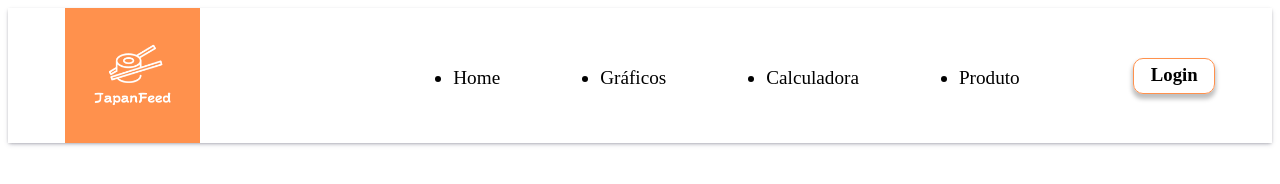
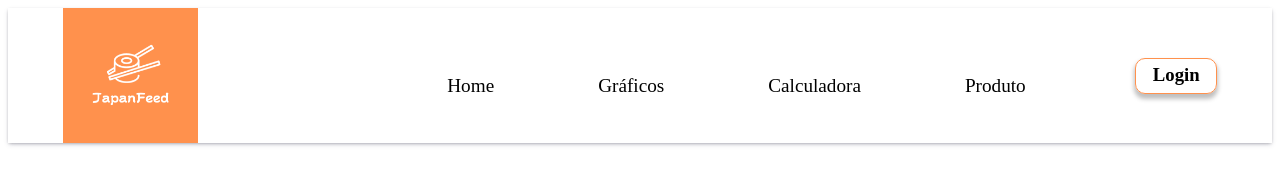
Before and after one commit to RobsonRioki/ProjetoIndividualSP3, a plain HTML site: page Web/TelaHome.html in a window 1280 px wide. Drawn offline with Linux system fonts and the light colour scheme; files whose address does not match are found by name.

Commit message:
alteracao no css

```diff
--- a/Web/CSS/cssgeral.css
+++ b/Web/CSS/cssgeral.css
@@ -4,7 +4,7 @@ header{
     align-items: center;
     box-shadow: rgba(50, 50, 93, 0.25) 0px 2px 5px -1px, rgba(0, 0, 0, 0.3) 0px 1px 3px -1px;
 }
-header ul{
+header li{
     margin-top: 20px;
     display: inline-flex;
 }
```
